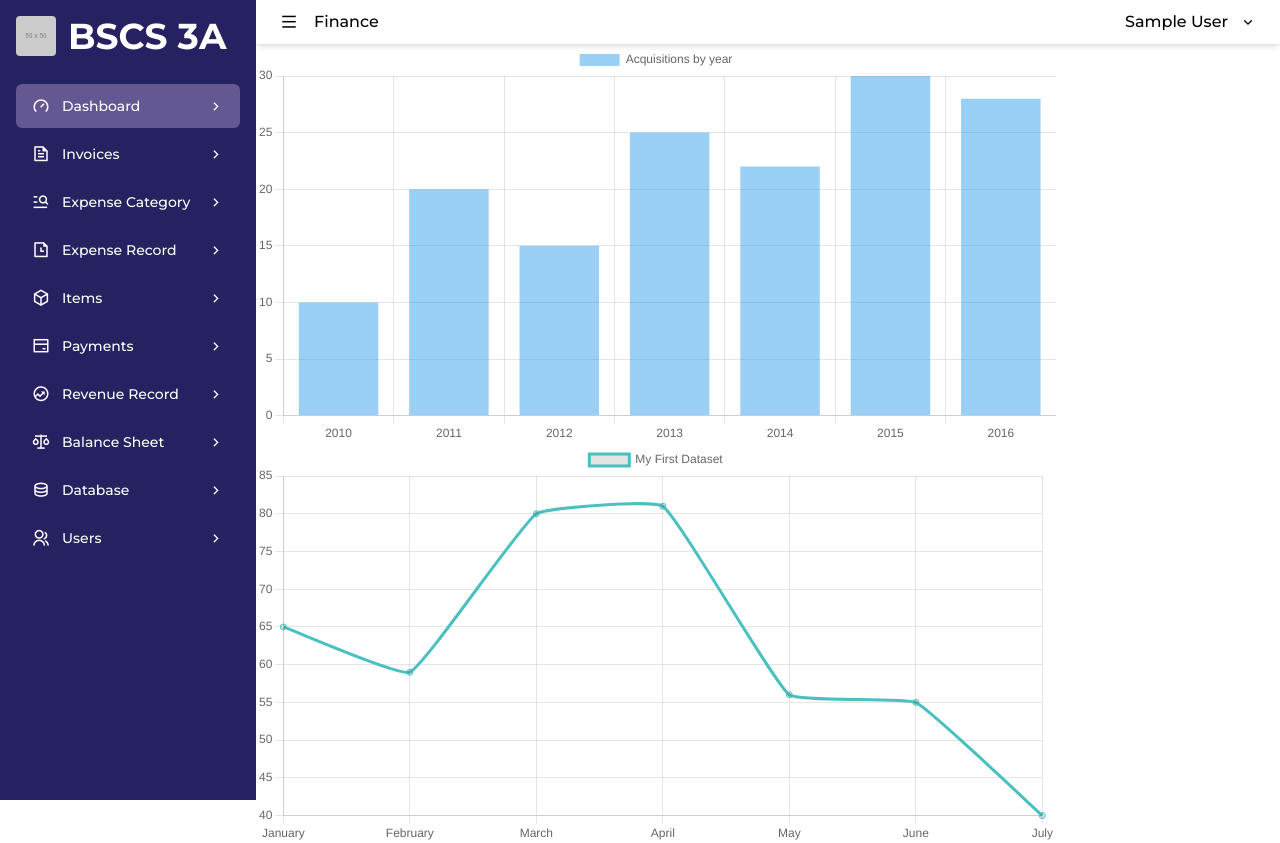
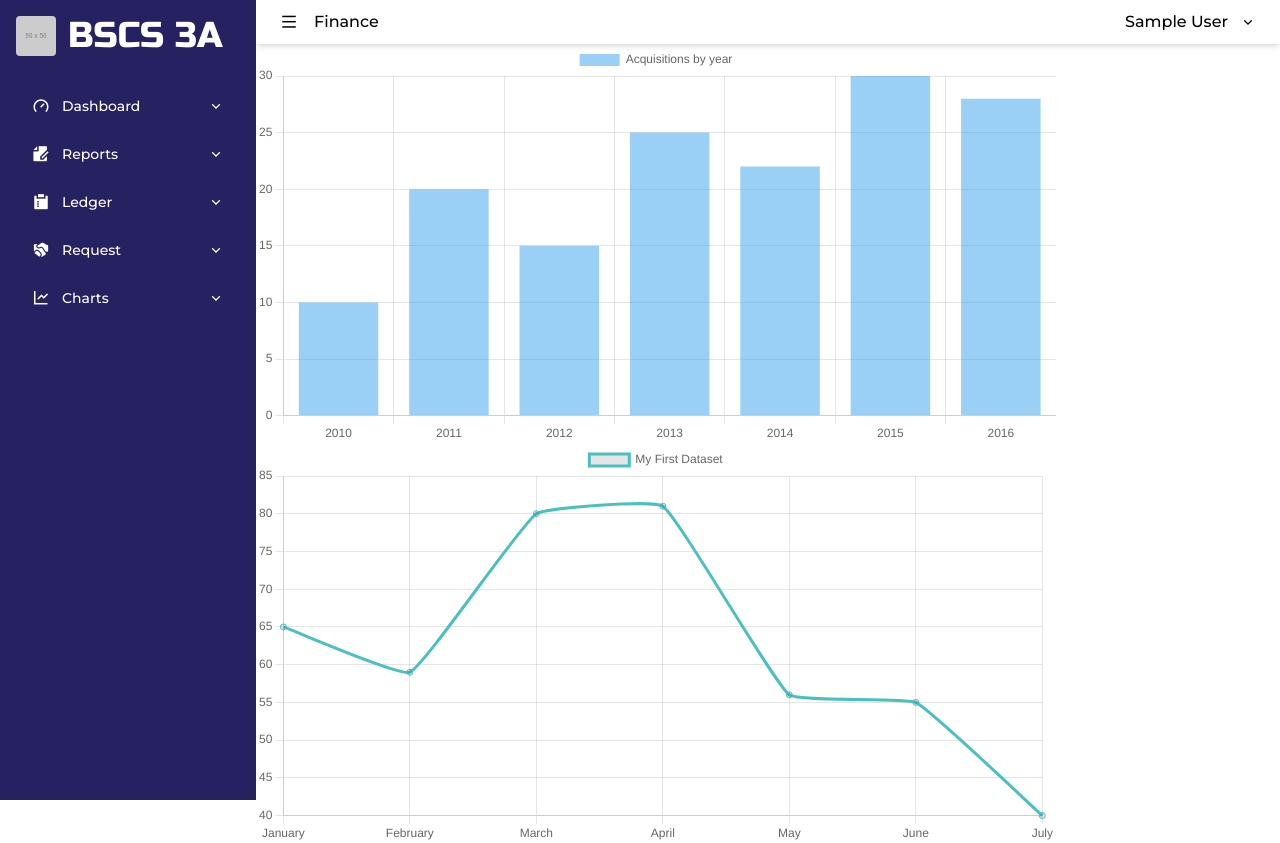
Before and after one commit to bscs3a/Master, a PHP site: page /Master/public/finance/views/fin.charts.php in a window 1280 px wide. Shown: the top 843 px of the page. Run offline with PHP 8.4, Linux system fonts and the light colour scheme; grey boxes labelled with a size stand in for pictures from a placeholder-image service; style sheets or scripts are compiled from the project's sources; some libraries are stand-ins or nearby versions.

Commit message:
added component for sidebar

```diff
--- a/public/finance/views/fin.charts.php
+++ b/public/finance/views/fin.charts.php
@@ -14,106 +14,13 @@
 
 
     <!-- Start: Sidebar -->
+    <?php include "components/sidebar.php" ?>
 
-    <div class="fixed bg-sidebar left-0 top-0 w-64 h-full p-4 z-50 sidebar-menu transition-transform">
-
-        <div href="#" class="flex items-center pb-4">
-            <img src="https://placehold.co/50x50" alt="" class="w-10 h-10 rounded object-cover">
-
-            <span class="text-4xl font-bold ml-3 text-white">BSCS 3A</span>
-        </div>
-
-        <ul class="mt-3">
-
-            <li class="mb-1 group active ">
-                <a href="#" class="flex items-center py-2 px-4 bg-fuchsia-200 bg-opacity-30 rounded-md text-white ">
-                    <i class="ri-speed-up-line mr-3 text-lg  "></i>
-                    <span class="text-sm font-medium ">Dashboard</span>
-                    <i class="ri-arrow-right-s-line ml-auto"></i>
-                </a>
-            </li>
-
-            <li class="mb-1 group">
-                <a href="#" class="flex items-center py-2 px-4 bg-sidebar text-white">
-                    <i class="ri-file-text-line mr-3 text-lg"></i>
-                    <span class="text-sm font-medium">Invoices</span>
-                    <i class="ri-arrow-right-s-line ml-auto"></i>
-                </a>
-            </li>
-
-            <li class="mb-1 group">
-                <a href="#" class="flex items-center py-2 px-4 bg-sidebar text-white">
-                    <i class="ri-menu-search-line mr-3 text-lg"></i>
-                    <span class="text-sm font-medium">Expense Category</span>
-                    <i class="ri-arrow-right-s-line ml-auto"></i>
-                </a>
-            </li>
-
-            <li class="mb-1 group">
-                <a href="#" class="flex items-center py-2 px-4 bg-sidebar text-white">
-                    <i class="ri-file-history-line mr-3 text-lg"></i>
-                    <span class="text-sm font-medium">Expense Record</span>
-                    <i class="ri-arrow-right-s-line ml-auto"></i>
-                </a>
-            </li>
-
-            <li class="mb-1 group">
-                <a href="#" class="flex items-center py-2 px-4 bg-sidebar text-white">
-                    <i class="ri-box-3-line mr-3 text-lg"></i>
-                    <span class="text-sm font-medium">Items</span>
-                    <i class="ri-arrow-right-s-line ml-auto"></i>
-                </a>
-            </li>
-
-            <li class="mb-1 group">
-                <a href="#" class="flex items-center py-2 px-4 bg-sidebar text-white">
-                    <i class="ri-bank-card-line mr-3 text-lg"></i>
-                    <span class="text-sm font-medium">Payments</span>
-                    <i class="ri-arrow-right-s-line ml-auto"></i>
-                </a>
-            </li>
-
-            <li class="mb-1 group">
-                <a href="#" class="flex items-center py-2 px-4 bg-sidebar text-white">
-                    <i class="ri-funds-line mr-3 text-lg"></i>
-                    <span class="text-sm font-medium">Revenue Record</span>
-                    <i class="ri-arrow-right-s-line ml-auto"></i>
-                </a>
-            </li>
-
-            <li class="mb-1 group">
-                <a href="#" class="flex items-center py-2 px-4 bg-sidebar text-white">
-                    <i class="ri-scales-line mr-3 text-lg"></i>
-                    <span class="text-sm font-medium">Balance Sheet</span>
-                    <i class="ri-arrow-right-s-line ml-auto"></i>
-                </a>
-            </li>
-
-            <li class="mb-1 group">
-                <a href="#" class="flex items-center py-2 px-4 bg-sidebar text-white">
-                    <i class="ri-database-2-line mr-3 text-lg"></i>
-                    <span class="text-sm font-medium">Database</span>
-                    <i class="ri-arrow-right-s-line ml-auto"></i>
-                </a>
-            </li>
-
-            <li class="mb-1 group">
-                <a href="#" class="flex items-center py-2 px-4 bg-sidebar text-white">
-                    <i class="ri-group-line mr-3 text-lg"></i>
-                    <span class="text-sm font-medium">Users</span>
-                    <i class="ri-arrow-right-s-line ml-auto"></i>
-                </a>
-            </li>
-        </ul>
-
-    </div>
-
-    <div class="fixed top-0 left-0 w-full h-full z-40 md:hidden sidebar-overlay"></div>
     <!-- End: Sidebar -->
 
 
 
-    <!-- Start: Dashboard -->
+    <!-- Start: Body -->
 
     <main class="w-full md:w-[calc(100%-256px)] md:ml-64 min-h-screen transition-all main">
 
```
